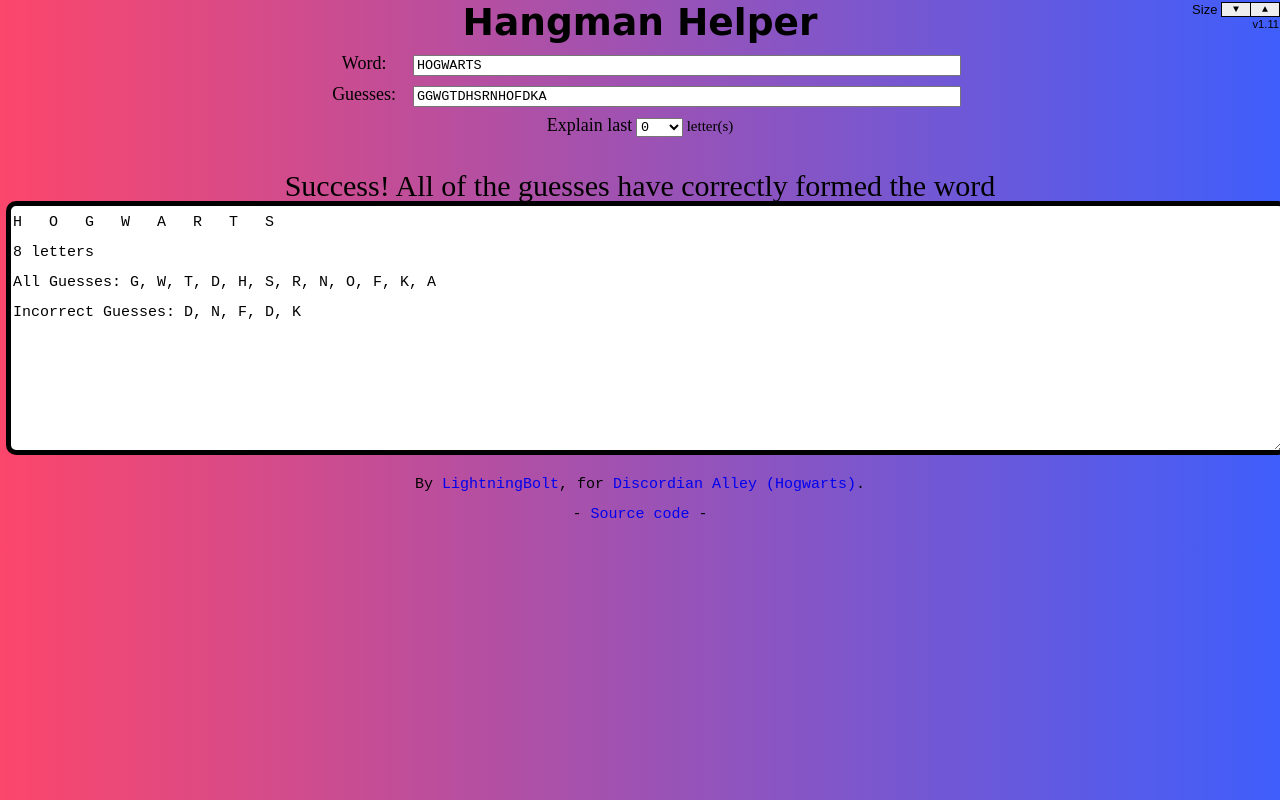
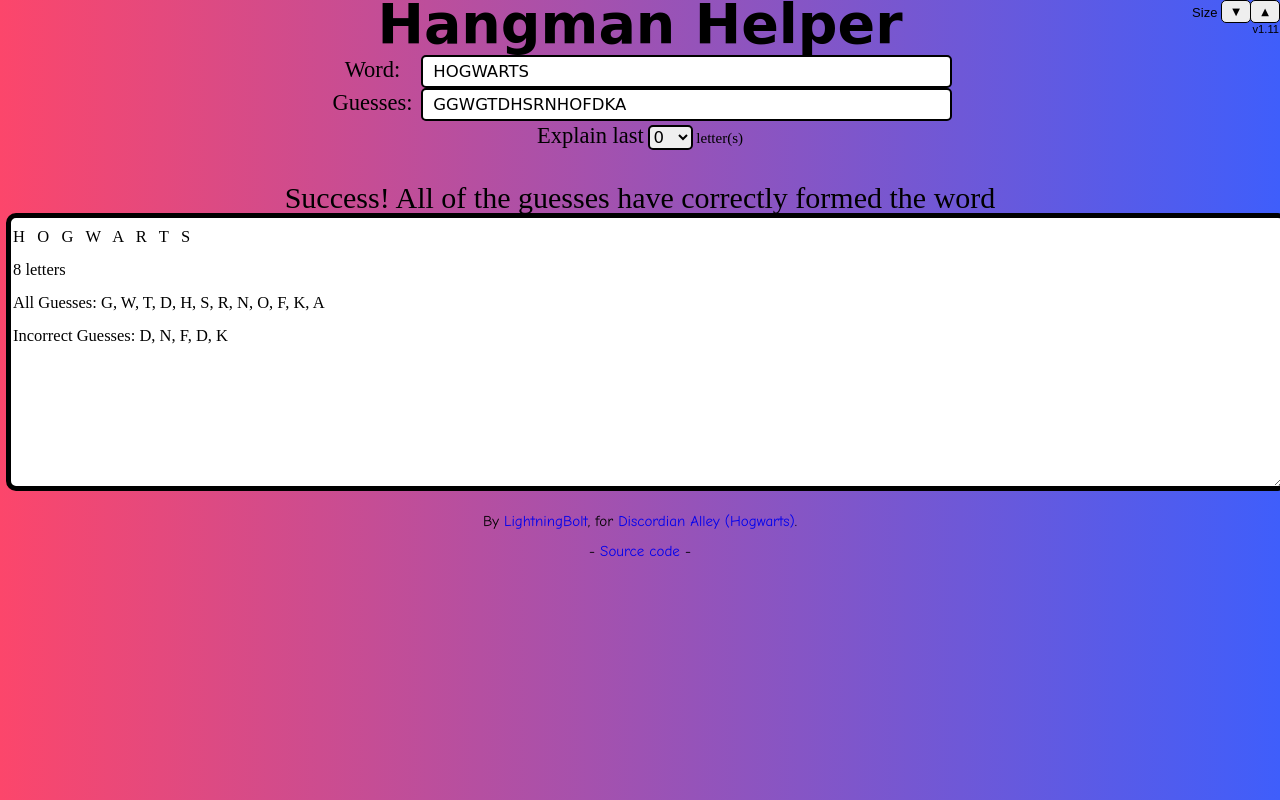
Before and after one commit to tvhsin/HangmanHelper, a plain HTML site: page index.html in a window 1280 px wide. Drawn offline with Linux system fonts and the light colour scheme; a web font is replaced by a local one.

Commit message:
Update main.css

```diff
--- a/main.css
+++ b/main.css
@@ -40,23 +40,29 @@ body {
   line-height: 1.4em;
   position: fixed;
   right: 1px;
-  top: 1.5em;
+  top: 2em;
 }
 
 h1 {
   margin: 0.1em 0 0.3em;
   padding-top: 0;
   font-family: "Londrina Solid", cursive;
-  font-size: 250%;
-  }
+  font-size: 370%;
+}
 
 input,
 select {
-  font-family: monospace;
-  font-size: 90%;
+  font-family: "Londrina Solid", cursive;
+  font-size: 110%;
+  border: 2px solid #000;
+  border-radius: 5px;
 }
+
 input {
-  width: 40em;
+  width: 40%;
+  padding: 5px 10px;
+  border: 2px solid #000;
+  border-radius: 5px;
 }
 #main {
   font-family: "Londrina Solid";
@@ -73,19 +79,23 @@ input {
   background: #fff;
   border-radius: 10px;
   display: block;
-  font-size: 100%;
+  font-size: 110%;
+  font-family: "Londrina Outline";
   line-height: 2em;
   outline: 0 !important;
-  resize:vertical; /*white-space: pre;*/
+  resize: vertical; /*white-space: pre;*/
   width: 100%;
 }
 .row {
 }
 .label {
   display: inline-block;
-  width: 5em;
-  font-size: 120%;
+  width: 4em;
+  font-size: 150%;
 }
 .label.width-auto {
   width: auto;
 }
+#footer {
+  font-family: "Comic Sans MS", cursive, sans-serif;
+}
```
